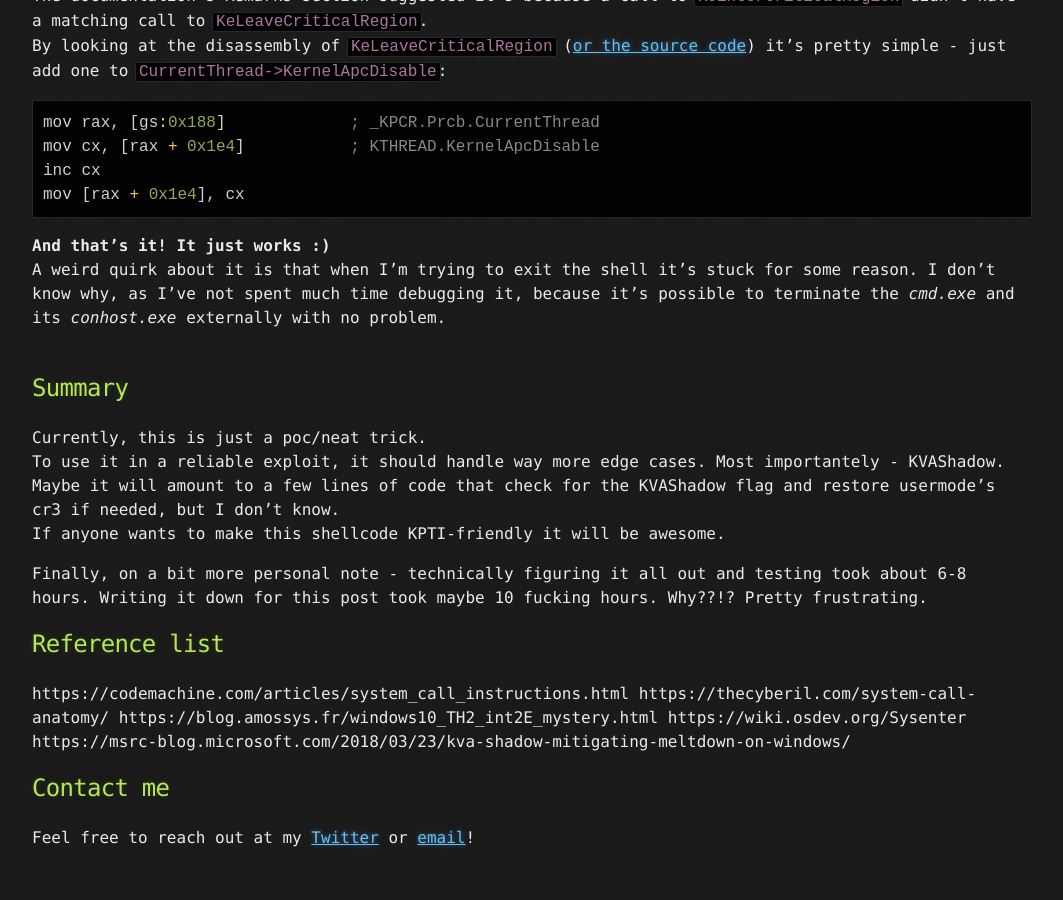
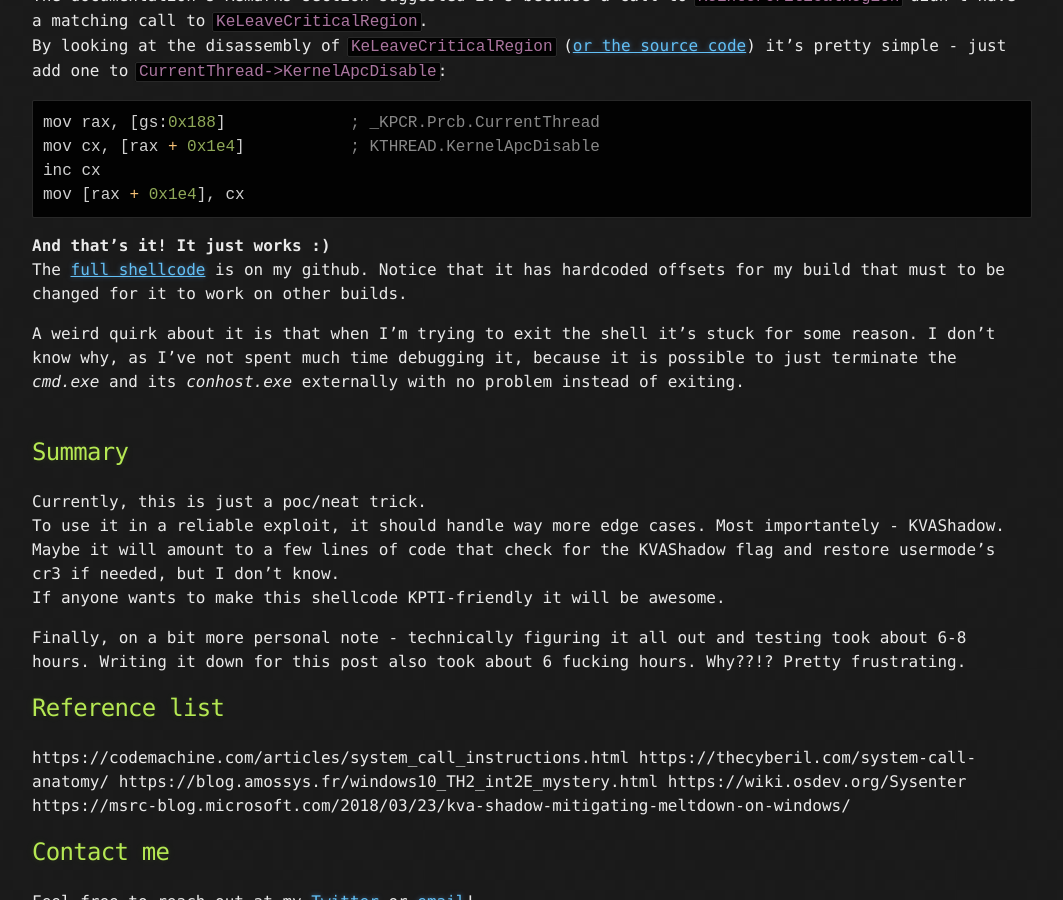
Before and after one commit to Kristal-g/kristal-g.github.io, a Jekyll site: the page built from _posts/2021-05-08-SYSRET_Shellcode.md, in a window 1280 px wide and 900 px high, scrolled down 4651 px. Shown: the whole window, without its empty margins (108-1171 px from the left). Built offline with Jekyll 4.4.1, drawn with Linux system fonts in a browser that asks for light colours; before the commit the page ends 5521 px from its top, so only the background shows below that.

Commit message:
added link for full shellcode

````diff
--- a/_posts/2021-05-08-SYSRET_Shellcode.md
+++ b/_posts/2021-05-08-SYSRET_Shellcode.md
@@ -152,7 +152,9 @@ mov [rax + 0x1e4], cx
 ```
 
 **And that's it! It just works :)**
-A weird quirk about it is that when I'm trying to exit the shell it's stuck for some reason. I don't know why, as I've not spent much time debugging it, because it's possible to terminate the _cmd.exe_ and its _conhost.exe_ externally with no problem.
+The [full shellcode](https://github.com/Kristal-g/kristal-g.github.io/blob/master/assets/code/shellcode_iret_blog.asm) is on my github. Notice that it has hardcoded offsets for my build that must to be changed for it to work on other builds.
+
+A weird quirk about it is that when I'm trying to exit the shell it's stuck for some reason. I don't know why, as I've not spent much time debugging it, because it is possible to just terminate the _cmd.exe_ and its _conhost.exe_ externally with no problem instead of exiting.
 <br/>
 
 ## Summary
@@ -161,7 +163,7 @@ To use it in a reliable exploit, it should handle way more edge cases. Most impo
 Maybe it will amount to a few lines of code that check for the KVAShadow flag and restore usermode's cr3 if needed, but I don't know.
 If anyone wants to make this shellcode KPTI-friendly it will be awesome.
 
-Finally, on a bit more personal note - technically figuring it all out and testing took about 6-8 hours. Writing it down for this post took maybe 10 fucking hours. Why??!?   Pretty frustrating.
+Finally, on a bit more personal note - technically figuring it all out and testing took about 6-8 hours. Writing it down for this post also took about 6 fucking hours. Why??!? Pretty frustrating.
 <br/>
 
 ## Reference list
````
